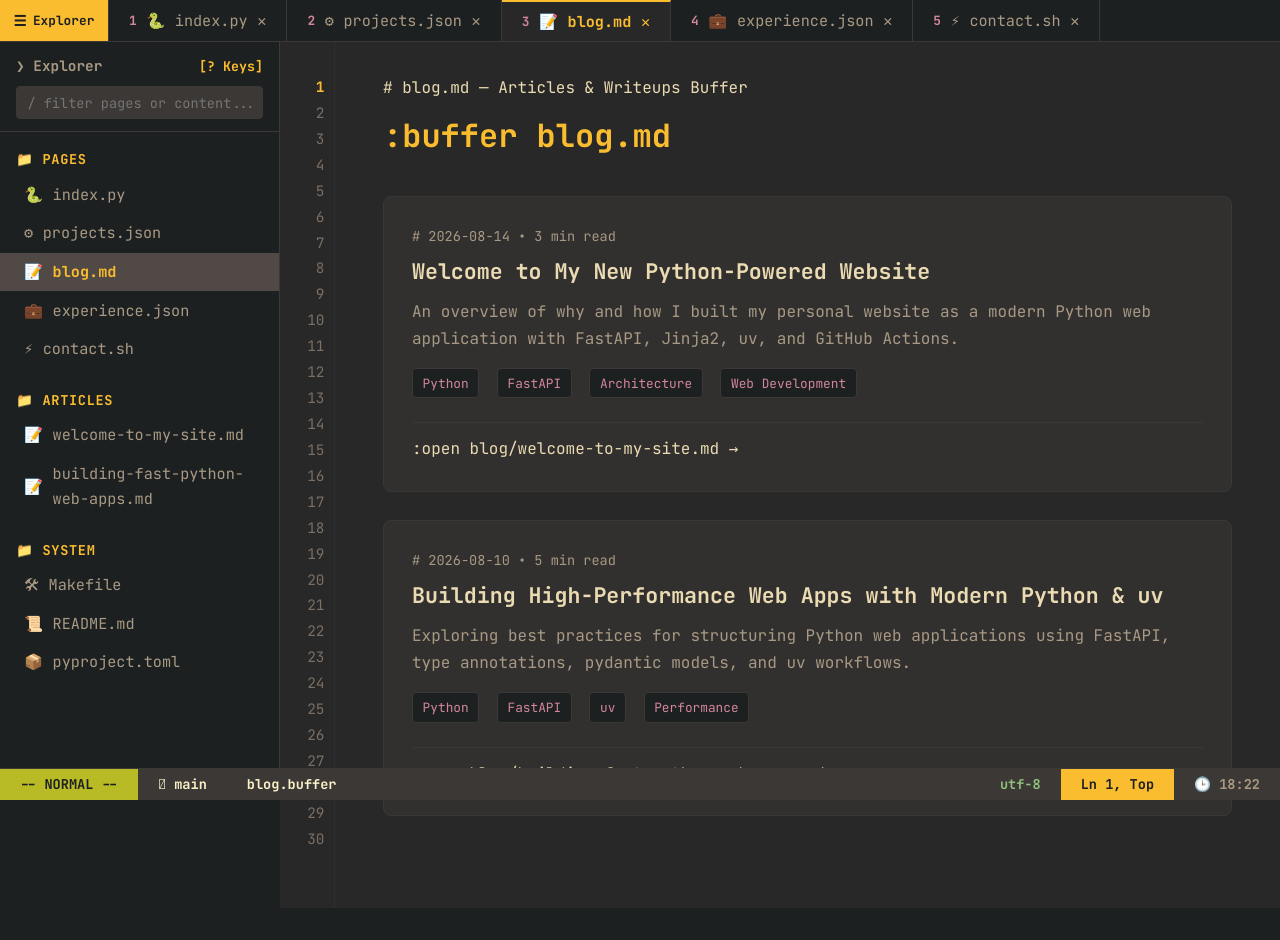
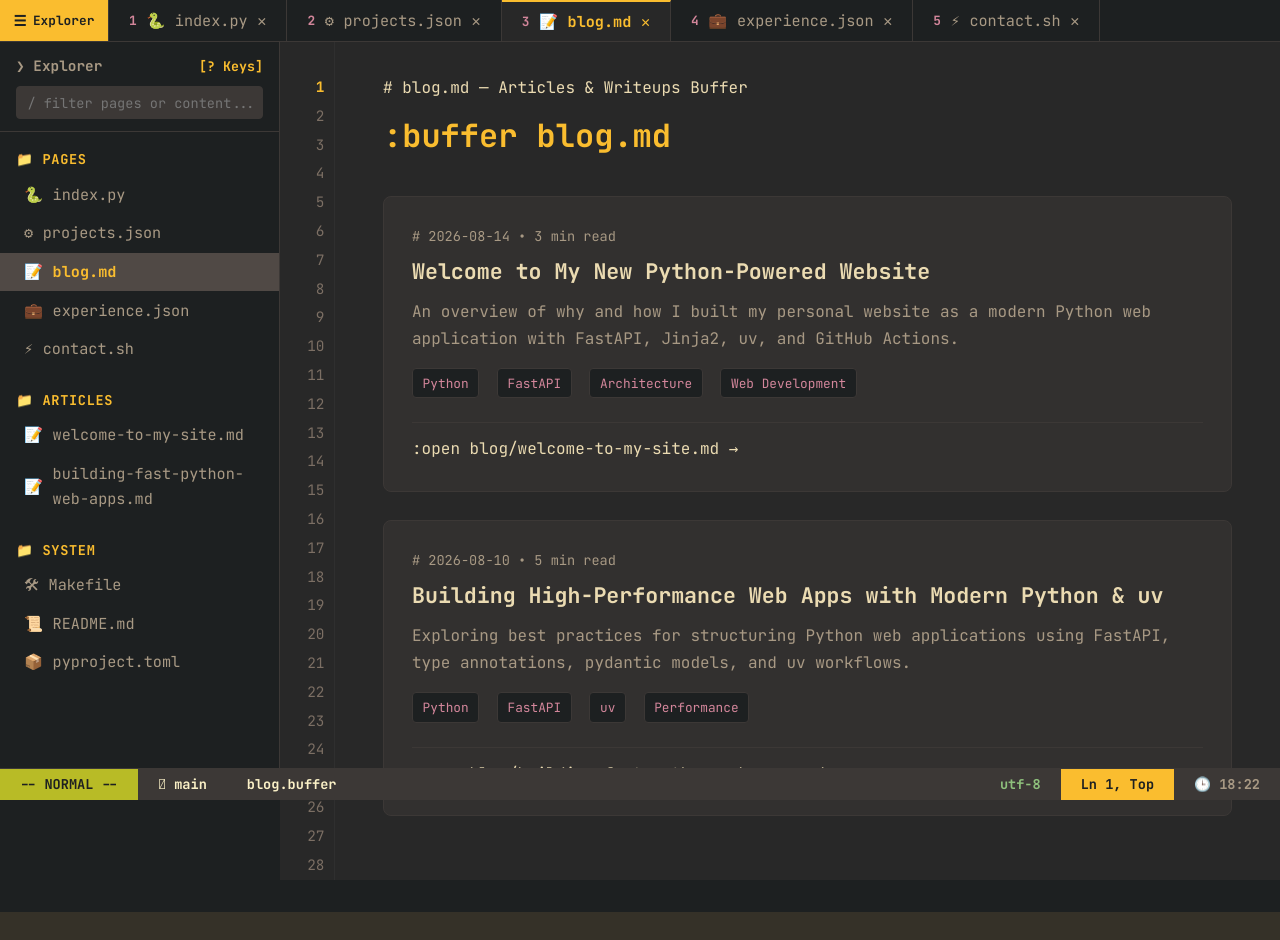
Before and after one commit to JacobInwald/jacobinwald.github.io, a FastAPI app: page /blog in a window 1280 px wide. After the commit the page ends 912 px from the top, so only its background shows below. Run offline with FastAPI, Linux system fonts and the light colour scheme.

Commit message:
fix: prevent gutter feedback loop from stretching page height

```diff
--- a/app/static/css/main.css
+++ b/app/static/css/main.css
@@ -31,7 +31,6 @@
 }
 
 html, body {
-  min-height: 100vh;
   background-color: var(--bg-hard);
   color: var(--fg-normal);
   font-family: var(--font-mono);
@@ -136,8 +135,8 @@ a:hover {
 .nvim-main-split {
   display: flex;
   flex: 1;
-  min-height: calc(100vh - 74px);
   position: relative;
+  align-items: stretch;
 }
 
 /* Fixed / Sticky Left Sidebar Explorer */
@@ -236,21 +235,28 @@ a:hover {
   background: var(--bg-normal);
   display: flex;
   min-width: 0;
+  align-items: flex-start; /* Prevents gutter from stretching parent height */
+  position: relative;
 }
 
 .line-numbers-gutter {
   width: 55px;
-  padding: 2rem 0.6rem 2rem 0;
+  padding-top: 2rem;
   text-align: right;
+  padding-right: 0.6rem;
   color: var(--fg-dim);
   font-size: 0.9rem;
   user-select: none;
   background: var(--bg-normal);
   border-right: 1px solid rgba(255, 255, 255, 0.03);
+  flex-shrink: 0;
+  overflow: hidden; /* Stops line elements from stretching height */
+  pointer-events: none;
 }
 
 .line-numbers-gutter div {
   line-height: 1.8;
+  height: 28.8px;
 }
 
 .line-numbers-gutter div.current {
@@ -260,7 +266,7 @@ a:hover {
 
 .editor-body {
   flex: 1;
-  padding: 2rem 3rem 4rem;
+  padding: 2rem 3rem 2rem;
   max-width: 1100px;
 }
 
@@ -320,6 +326,10 @@ a:hover {
   border-radius: 8px;
   margin-bottom: 1.75rem;
   transition: all 0.2s ease;
+}
+
+.content-card:last-child {
+  margin-bottom: 0;
 }
 
 .content-card:hover {
--- a/app/static/js/app.js
+++ b/app/static/js/app.js
@@ -15,8 +15,37 @@ document.addEventListener('DOMContentLoaded', () => {
   const helpModal = document.getElementById('vim-help-modal');
   const helpToggleBtn = document.getElementById('help-toggle');
   const closeHelpBtn = document.getElementById('close-help-btn');
+  const gutter = document.getElementById('line-numbers-gutter');
+  const editorBody = document.querySelector('.editor-body');
 
-  // 1. Sidebar Toggle Logic
+  // 1. Calculate Line Numbers Strictly Based on Content Height Without Feedback Loops
+  function generateLineNumbers() {
+    if (!gutter || !editorBody) return;
+
+    const contentHeight = editorBody.clientHeight;
+    const lineHeight = 28.8; // Exact height per line
+    const exactLineCount = Math.max(1, Math.round(contentHeight / lineHeight));
+
+    // Only update innerHTML if line count actually changed to prevent DOM thrashing
+    if (gutter.children.length === exactLineCount) return;
+
+    const currentScrollLine = Math.min(
+      exactLineCount,
+      Math.max(1, Math.floor(window.scrollY / lineHeight) + 1)
+    );
+
+    let html = '';
+    for (let i = 1; i <= exactLineCount; i++) {
+      const isCurrent = i === currentScrollLine;
+      html += `<div class="${isCurrent ? 'current' : ''}">${i}</div>`;
+    }
+    gutter.innerHTML = html;
+  }
+
+  generateLineNumbers();
+  window.addEventListener('resize', generateLineNumbers);
+
+  // 2. Sidebar Toggle Logic
   function toggleSidebar() {
     if (!explorer) return;
     explorer.classList.toggle('collapsed');
@@ -24,7 +53,6 @@ document.addEventListener('DOMContentLoaded', () => {
     localStorage.setItem('explorer-collapsed', isCollapsed ? 'true' : 'false');
   }
 
-  // Restore saved sidebar collapsed state
   if (localStorage.getItem('explorer-collapsed') === 'true' && explorer) {
     explorer.classList.add('collapsed');
   }
@@ -33,7 +61,7 @@ document.addEventListener('DOMContentLoaded', () => {
     sidebarToggleBtn.addEventListener('click', toggleSidebar);
   }
 
-  // 2. Live Time Update
+  // 3. Live Time Update
   function updateTime() {
     if (!timeEl) return;
     const now = new Date();
@@ -44,7 +72,7 @@ document.addEventListener('DOMContentLoaded', () => {
   setInterval(updateTime, 10000);
   updateTime();
 
-  // 3. Statusline & Mode Handling
+  // 4. Statusline & Mode Handling
   function setMode(newMode) {
     mode = newMode;
     if (!modeEl) return;
@@ -68,14 +96,27 @@ document.addEventListener('DOMContentLoaded', () => {
     if (current === 0) label = 'Top';
     else if (pct >= 99) label = 'Bot';
 
-    const line = Math.floor(current / 28) + 1;
+    const line = Math.floor(current / 28.8) + 1;
     posEl.textContent = `Ln ${line}, ${label}`;
+
+    // Highlight current line number in gutter
+    if (gutter && gutter.children.length > 0) {
+      const lineDivs = gutter.children;
+      const targetIdx = Math.min(lineDivs.length - 1, line - 1);
+      for (let i = 0; i < lineDivs.length; i++) {
+        if (i === targetIdx) {
+          lineDivs[i].classList.add('current');
+        } else {
+          lineDivs[i].classList.remove('current');
+        }
+      }
+    }
   }
 
   window.addEventListener('scroll', updateScrollPos);
   updateScrollPos();
 
-  // 4. Explorer Sidebar Live Search
+  // 5. Explorer Sidebar Live Search
   if (explorerSearch) {
     explorerSearch.addEventListener('focus', () => setMode('SEARCH'));
     explorerSearch.addEventListener('blur', () => setMode('NORMAL'));
@@ -96,7 +137,7 @@ document.addEventListener('DOMContentLoaded', () => {
     });
   }
 
-  // 5. Vim Keyboard Engine (<Space> e sequence + j/k + 1..5)
+  // 6. Vim Keyboard Engine (<Space> e + j/k + 1..5)
   document.addEventListener('keydown', (e) => {
     const isEditing = ['INPUT', 'TEXTAREA'].includes(document.activeElement.tagName);
 
@@ -186,7 +227,7 @@ document.addEventListener('DOMContentLoaded', () => {
     }
   });
 
-  // 6. Help Modal Controls
+  // 7. Help Modal Controls
   function toggleHelpModal() {
     if (!helpModal) return;
     helpModal.style.display = helpModal.style.display === 'flex' ? 'none' : 'flex';
--- a/app/templates/base.html
+++ b/app/templates/base.html
@@ -100,9 +100,7 @@
       <!-- Right Editor Pane (Scrolls independently) -->
       <div class="nvim-editor-pane">
         <div class="line-numbers-gutter" id="line-numbers-gutter">
-          <div class="current">1</div><div>2</div><div>3</div><div>4</div><div>5</div><div>6</div><div>7</div><div>8</div><div>9</div><div>10</div>
-          <div>11</div><div>12</div><div>13</div><div>14</div><div>15</div><div>16</div><div>17</div><div>18</div><div>19</div><div>20</div>
-          <div>21</div><div>22</div><div>23</div><div>24</div><div>25</div><div>26</div><div>27</div><div>28</div><div>29</div><div>30</div>
+          <!-- Dynamically generated all the way down by JS -->
         </div>
         <div class="editor-body">
           {% block content %}{% endblock %}
```
